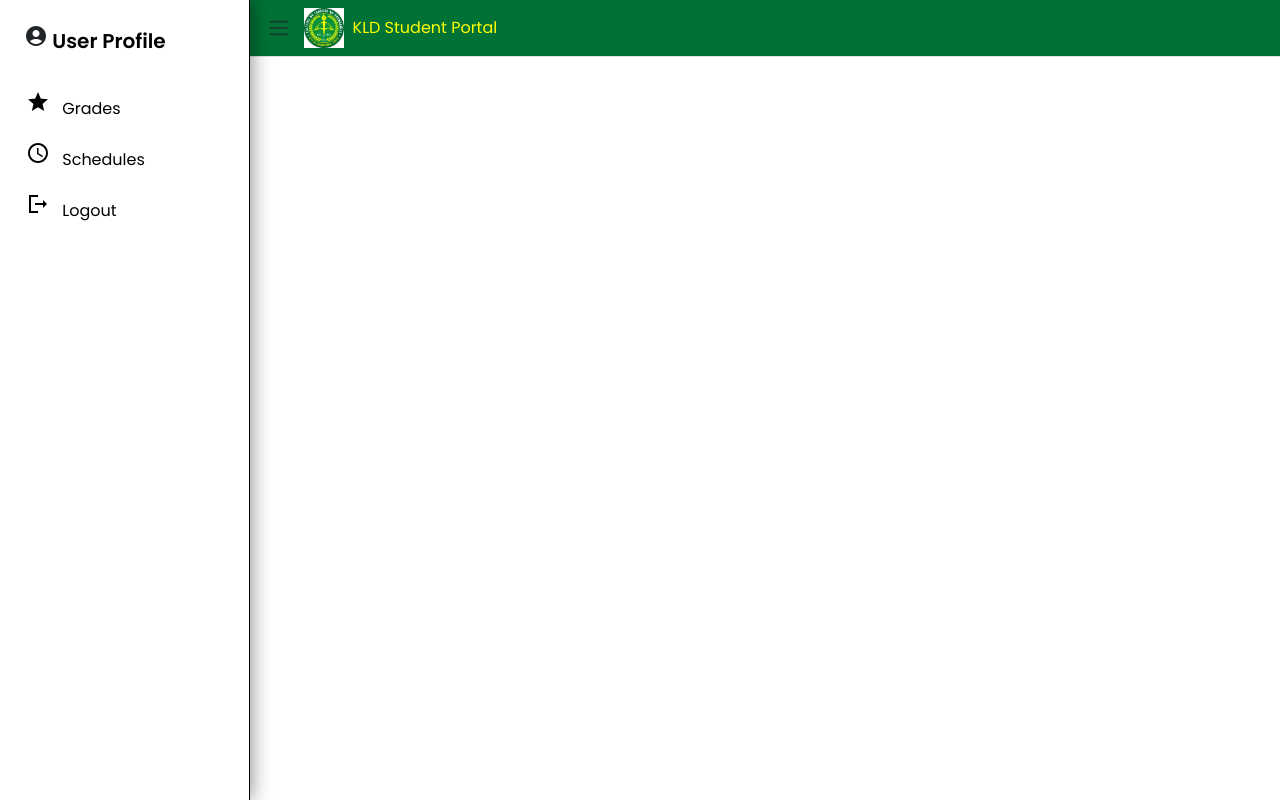
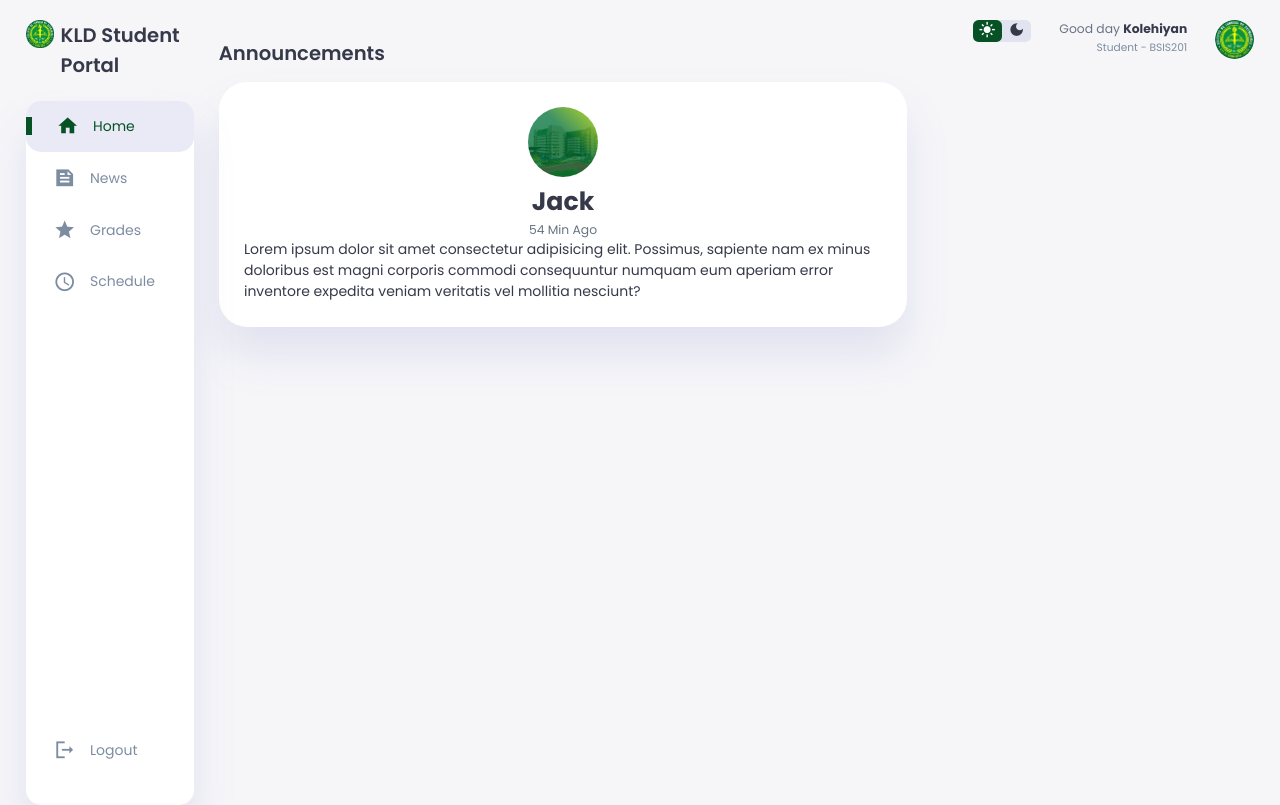
Before and after one commit to MasterVovo/StudentPortal, a PHP site: page /dashboard.html in a window 1280 px wide. Run offline with PHP 8.4, Linux system fonts and the light colour scheme.

Commit message:
Dashboard na medyo pinaganda ng slight

```diff
--- a/dashboard.css
+++ b/dashboard.css
@@ -1,78 +1,309 @@
 @import url('https://fonts.googleapis.com/css2?family=Noto+Sans+NKo+Unjoined:wght@700&family=Poppins:wght@200;300;400;600;700&display=swap');
 
-*, ::after, ::before {
+:root{
+    --color-primary: #065225;
+    --color-danger: #FF0060;
+    --color-success: #1B9C85;
+    --color-warning: #F7D060;
+    --color-white: #fff;
+    --color-info-dark: #7d8da1;
+    --color-dark: #363949;
+    --color-light: rgba(132, 139, 200, 0.18);
+    --color-dark-variant: #677483;
+    --color-background: #f6f6f9;
+
+    --card-border-radius: 2rem;
+    --border-radius-1: 0.4rem;
+    --border-radius-2: 1.2rem;
+
+    --card-padding: 1.8rem;
+    --padding-1: 1.2rem;
+
+    --box-shadow: 0 2rem 3rem var(--color-light);
+}
+
+.dark-mode-variables{
+    --color-background: #181a1e;
+    --color-white: #202528;
+    --color-dark: #edeffd;
+    --color-dark-variant: #a3bdcc;
+    --color-light: rgba(0, 0, 0, 0.4);
+    --box-shadow: 0 2rem 3rem var(--color-light);
+}
+
+*{
+    margin: 0;
+    padding: 0;
+    outline: 0;
+    appearance: 0;
+    border: 0;
+    text-decoration: none;
     box-sizing: border-box;
 }
 
-body {
-    font-family: 'Poppins', sans-serif;
-    margin: 0;
+html{
+    font-size: 14px;
 }
 
-a {
-    cursor: pointer;
-    text-decoration: none;
+body{
+    width: 100vw;
+    height: 100vh;
     font-family: 'Poppins', sans-serif;
+    font-size: 0.88rem;
+    user-select: none;
+    overflow-x: hidden;
+    color: var(--color-dark);
+    background-color: var(--color-background);
 }
 
-li {
-    list-style: none;
+a{
+    color: var(--color-dark);
 }
 
-.wrapper{
-    align-items: stretch;
+img{
+    display: block;
+    width: 100%;
+    object-fit: cover;
+}
+
+h1{
+    font-weight: 800;
+    font-size: 1.8rem;
+}
+
+h2{
+    font-weight: 600;
+    font-size: 1.4rem;
+}
+
+h3{
+    font-weight: 500;
+    font-size: 1rem;
+}
+
+small{
+    font-size: 0.76rem;
+}
+
+p{
+    color: var(--color-dark-variant);
+}
+
+b{
+    color: var(--color-dark);
+}
+
+.text-muted{
+    color: var(--color-info-dark);
+}
+
+.primary{
+    color: var(--color-primary);
+}
+
+.danger{
+    color: var(--color-danger);
+}
+
+.success{
+    color: var(--color-success);
+}
+
+.warning{
+    color: var(--color-warning);
+}
+
+.container{
+    display: grid;
+    width: 96%;
+    margin: 0 auto;
+    gap: 1.8rem;
+    grid-template-columns: 12rem auto 23rem;
+}
+
+aside{
+    height: 100vh;
+}
+
+aside .toggle{
     display: flex;
+    align-items: center;
+    justify-content: space-between;
+    margin-top: 1.4rem;
+}
+
+aside .toggle .logo{
+    display: flex;
+    gap: 0.5rem;
+}
+
+aside .toggle .logo img{
+    width: 2rem;
+    height: 2rem;
+}
+
+aside .toggle .close{
+    padding-right: 1rem;
+    display: none;
+}
+
+aside .sidebar{
+    display: flex;
+    flex-direction: column;
+    background-color: var(--color-white);
+    box-shadow: var(--box-shadow);
+    border-radius: 15px;
+    height: 88vh;
+    position: relative;
+    top: 1.5rem;
+    transition: all 0.3s ease;
+}
+
+aside .sidebar:hover{
+    box-shadow: none;
+}
+
+aside .sidebar a{
+    display: flex;
+    align-items: center;
+    color: var(--color-info-dark);
+    height: 3.7rem;
+    gap: 1rem;
+    position: relative;
+    margin-left: 2rem;
+    transition: all 0.3s ease;
+}
+
+aside .sidebar a span{
+    font-size: 1.6rem;
+    transition: all 0.3s ease;
+}
+
+aside .sidebar a:last-child{
+    position: absolute;
+    bottom: 2rem;
     width: 100%;
 }
 
-#sidebar {
-    border-right: #000 solid 1px;
-    max-width: 250px;
-    min-width: 250px;
-    transition: all 0.3s ease-in-out;
-    box-shadow: 0 0 20px 0 rgba(0, 0, 0, 0.5);
-    z-index: 1111;
+aside .sidebar a.active{
+    width: 100%;
+    color: var(--color-primary);
+    background-color: var(--color-light);
+    border-radius: 15px;
+    margin-left: 0;
 }
 
-#sidebar.collapsed {
-    margin-left: -250px;
+aside .sidebar a.active::before{
+    content: '';
+    width: 6px;
+    height: 18px;
+    background-color: var(--color-primary);
+}
+
+aside .sidebar a.active span{
+    color: var(--color-primary);
+    margin-left: calc(1rem - 3px);
+}
+
+aside .sidebar a:hover{
+    color: var(--color-primary);
+}
+
+aside .sidebar a:hover span{
+    margin-left: 0.6rem;
+}
+
+main{
+    margin-top: 1.4rem;
+}
+
+main .ann-container{
+    margin-top: 1.3rem;
+}
+
+main .ann-container .ann-list{
+    background-color: var(--color-white);
+    padding: var(--card-padding);
+    border-radius: var(--card-border-radius);
+    margin-top: 1rem;
+    box-shadow: var(--box-shadow);
+    display: flex;
+    justify-content: space-around;
+    flex-wrap: wrap;
+    gap: 1.4rem;
+    cursor: pointer;
+    transition: all 0.3s ease;
+}
+
+main .ann-container .ann-list:hover{
     box-shadow: none;
 }
 
-.main {
+main .ann-container .ann-list .announcement{
     display: flex;
     flex-direction: column;
-    min-height: 100vh;
-    width: 100%;
-    overflow: hidden;
-    transition: all 0.3s ease-in-out;
+    align-items: center;
+    justify-content: center;
 }
 
-nav {
-    background-color: #007236;
-    color: #ffff01;
+main .ann-container .ann-list .announcement img{
+    width: 5rem;
+    height: 5rem;
+    margin-bottom: 0.4rem;
+    border-radius: 50%;
 }
 
-.sidebar-logo {
-    padding: 1.5rem 1.5rem;
+.right-section{
+    margin-top: 1.4rem;
 }
 
-.sidebar-logo a {
-    color: #000;
-    font-size: 1.25rem;
-    font-weight: 600;
+.right-section .nav{
+    display: flex;
+    justify-content: end;
+    gap: 2rem;
 }
 
-.sidebar-nav {
-    padding: 0;
+.right-section .nav button{
+    display: none;
 }
 
-a.sidebar-link {
-    padding: .625rem 1.625rem;
-    color: #000;
-    position: relative;
-    display: block;
-    font-size: 1rem;
+.right-section .dark-mode{
+    background-color: var(--color-light);
+    display: flex;
+    justify-content: space-between;
+    align-items: center;
+    height: 1.6rem;
+    width: 4.2rem;
+    cursor: pointer;
+    border-radius: var(--border-radius-1);
+}
+
+.right-section .dark-mode span{
+    font-size: 1.2rem;
+    width: 50%;
+    height: 100%;
+    display: flex;
+    align-items: center;
+    justify-content: center;
+}
+
+.right-section .dark-mode span.active{
+    background-color: var(--color-primary);
+    color: white;
+    border-radius: var(--border-radius-1);
+}
+
+.right-section .nav .profile{
+    display: flex;
+    gap: 2rem;
+    text-align: right;
+}
+
+.right-section .nav .profile .profile-photo{
+    width: 2.8rem;
+    height: 2.8rem;
+    border-radius: 50%;
+    overflow: hidden;
 }
 
 .modal {
@@ -127,11 +358,4 @@ a.sidebar-link {
     .modal-content {
         width: 80%;
     }
-
 }
-
-@media (min-width: 768px){
-    .content{
-        width: auto;
-    }
-}
--- a/dashboard.html
+++ b/dashboard.html
@@ -8,60 +8,82 @@
       href="https://fonts.googleapis.com/icon?family=Material+Icons+Sharp"
       rel="stylesheet"
     />
-    <link
-      href="https://cdn.jsdelivr.net/npm/bootstrap@5.3.2/dist/css/bootstrap.min.css"
-      rel="stylesheet"
-      integrity="sha384-T3c6CoIi6uLrA9TneNEoa7RxnatzjcDSCmG1MXxSR1GAsXEV/Dwwykc2MPK8M2HN"
-      crossorigin="anonymous"
-    />
     <link rel="stylesheet" href="dashboard.css" />
   </head>
   <body>
+    <div class="container">
+      <!-- Sidebar -->
+      <aside>
+        <div class="toggle">
+          <div class="logo">
+            <img src="KLD LOGO.png" />
+            <h2>KLD Student Portal</h2>
+          </div>
+          <div class="close" id="close-btn">
+            <span class="material-icons-sharp">close</span>
+          </div>
+        </div>
+        <div class="sidebar">
+          <a href="#" class="active">
+            <span class="material-icons-sharp"> home </span>
+            <h3>Home</h3>
+          </a>
+          <a href="#">
+            <span class="material-icons-sharp"> feed </span>
+            <h3>News</h3>
+          </a>
+          <a href="#">
+            <span class="material-icons-sharp"> grade </span>
+            <h3>Grades</h3>
+          </a>
+          <a href="#">
+            <span class="material-icons-sharp"> schedule </span>
+            <h3>Schedule</h3>
+          </a>
+          <a href="#" id="logoutBtn">
+            <span class="material-icons-sharp"> logout </span>
+            <h3>Logout</h3>
+          </a>
+        </div>
+      </aside>
+      <!-- End of sidebar -->
 
-    <div class="wrapper">
-        <!-- Sidebar -->
-        <aside id="sidebar">
-            <div class="h-100">
-                <div class="sidebar-logo">
-                    <span class="material-icons-sharp">account_circle</span>
-                    <a href="#">User Profile</a>
-                </div>
+      <main>
+        <div class="ann-container">
+          <h2>Announcements</h2>
+          <div class="ann-list">
+            <div class="announcement">
+              <img src="KLD BG.png" />
+              <h1>Jack</h1>
+              <p>54 Min Ago</p>
+              <h3>Lorem ipsum dolor sit amet consectetur adipisicing elit. Possimus, sapiente nam ex minus doloribus est magni corporis commodi consequuntur numquam eum aperiam error inventore expedita veniam veritatis vel mollitia nesciunt?</h3>
 
-                <ul class="sidebar-nav">
-                    <li class="sidebar-item">
-                        <a href="#" class="sidebar-link">
-                            <span class="material-icons-sharp pe-2">grade</span>
-                            Grades
-                        </a>
-                    </li>
-                    <li class="sidebar-item">
-                        <a href="#" class="sidebar-link">
-                            <span class="material-icons-sharp pe-2">schedule</span>
-                            Schedules
-                        </a>
-                    </li>
-                    <li class="sidebar-item">
-                        <a href="#" class="sidebar-link" id="logoutBtn">
-                            <span class="material-icons-sharp pe-2">logout</span>
-                            Logout
-                        </a>
-                    </li>
-                </ul>
             </div>
-        </aside>
+          </div>
+        </div>
+      </main>
 
-        <!-- Main Components -->
-        <div class="main">
-            <nav class="navbar navbar-expand px-1 border-bottom">
-                <a class="btn" href="#">
-                    <span class="navbar-toggler-icon">
-                    </span>
-                </a>
-                <img src="KLD LOGO.jpg" alt="KLD LOGO" height="40px" width="40px">
-                &nbsp;&nbsp;KLD Student Portal
+      <div class="right-section">
+        <div class="nav">
+          <button id="menu-btn">
+            <span class="material-icons-sharp"> menu </span>
+          </button>
+          <div class="dark-mode">
+            <span class="material-icons-sharp active"> light_mode </span>
+            <span class="material-icons-sharp"> dark_mode </span>
+          </div>
 
-            </nav>
+          <div class="profile">
+            <div class="info">
+              <p>Good day <b>Kolehiyan</b></p>
+              <small class="text-muted">Student - BSIS201</small>
+            </div>
+            <div class="profile-photo">
+              <img src="KLD LOGO.png" />
+            </div>
+          </div>
         </div>
+      </div>
     </div>
 
     <div id="confirmationDialog" class="modal">
@@ -72,11 +94,6 @@
       </div>
     </div>
 
-    <script
-      src="https://cdn.jsdelivr.net/npm/bootstrap@5.3.2/dist/js/bootstrap.bundle.min.js"
-      integrity="sha384-C6RzsynM9kWDrMNeT87bh95OGNyZPhcTNXj1NW7RuBCsyN/o0jlpcV8Qyq46cDfL"
-      crossorigin="anonymous"
-    ></script>
     <script src="dashboard.js"></script>
   </body>
 </html>
--- a/dashboard.js
+++ b/dashboard.js
@@ -1,3 +1,24 @@
+const sidebar = document.querySelector('aside');
+const menuBtn = document.getElementById('menu-btn');
+const closeBtn = document.getElementById('close-btn');
+
+const darkMode = document.querySelector('.dark-mode');
+
+menuBtn.addEventListener('click', () => {
+    sidebar.style.display = 'block';
+});
+
+closeBtn.addEventListener('click', () => {
+    sidebar.style.display = 'none';
+});
+
+darkMode.addEventListener('click', () => {
+    document.body.classList.toggle('dark-mode-variables');
+    darkMode.querySelector('span:nth-child(1)').classList.toggle('active');
+    darkMode.querySelector('span:nth-child(2)').classList.toggle('active');
+})
+
+// For the popu logout
 const logoutBtn = document.getElementById('logoutBtn');
 const confirmationDialog = document.getElementById('confirmationDialog');
 const confirmLogout = document.getElementById('confirmLogout');
```
Also changed, not shown: KLD LOGO.jpg (deleted), KLD LOGO.png.
